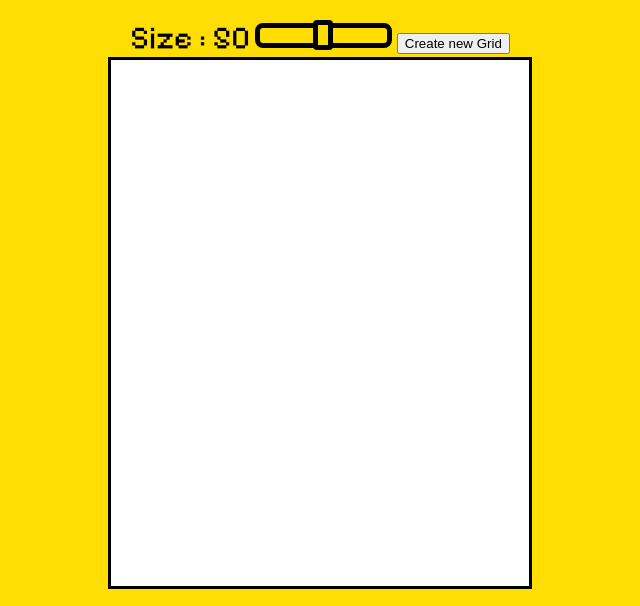
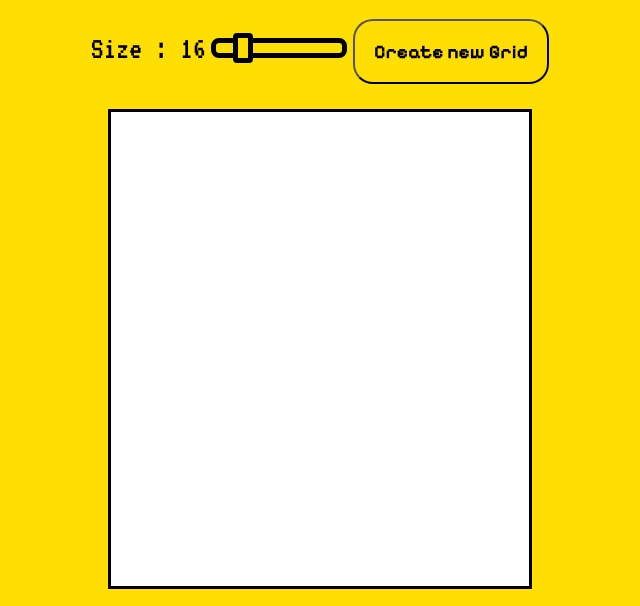
Before and after one commit to giangkevin/Etch-a-Sketch, a plain HTML site: page index.html in a window 1280 px wide. Shown: the part 70-676 px from the top of the page, without its empty margins (320-960 px from the left). Drawn offline with Linux system fonts and the light colour scheme.

Commit message:
Add adjustments

```diff
--- a/index.html
+++ b/index.html
@@ -10,7 +10,7 @@
             <h1>Etch-a-Sketch</h2>
                 <div class="slider">
                     <label for="size">Size : <output id="value"></output></label>
-                    <input type="range" id="size" name="size" min="0" max="100">
+                    <input type="range" id="size" name="size" min="0" max="100" value="16">
                     <button class="reset">Create new Grid</button>
                 </div>
         </header>
--- a/style.css
+++ b/style.css
@@ -1,4 +1,5 @@
 @import url('https://fonts.googleapis.com/css2?family=Pixelify+Sans:wght@400..700&display=swap');
+@import url('https://fonts.googleapis.com/css2?family=Pixelify+Sans:wght@400..700&family=VT323&display=swap');
 body{
     background-color: #ffde03;
     font-family: 'Pixelify Sans', 'sans-serif';
@@ -21,6 +22,7 @@ header{
     border: 3px solid black;
     min-width: 33%;
     background-color: white;
+    margin-top: 25px;
 }
 
 
@@ -28,7 +30,7 @@ header{
 input[type="range"]#size{
     -webkit-appearance: none;
     width: 20%;
-    height: 15px;
+    height: 10px;
     background: #ffde03;
     outline: none;
     border: 5px solid #000;
@@ -47,4 +49,14 @@ input[type="range"]#size{
   }
 label{
     font-size: 2rem;
+    font-family: "VT323", monospace;
 }
+
+.reset{
+    border-radius: 20px;
+    padding: 1.2rem;
+    background-color: transparent;
+    font-family: 'Pixelify Sans', 'sans-serif';
+    font-weight: bolder;
+    font-size: larger;
+}
```
